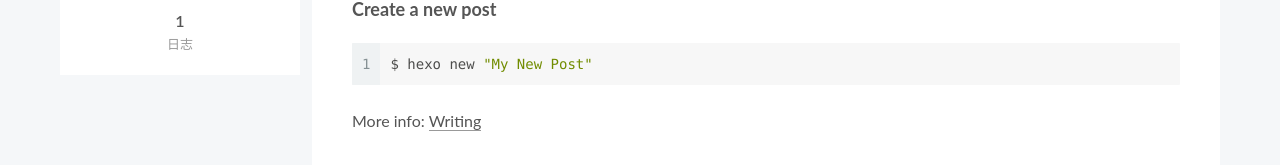
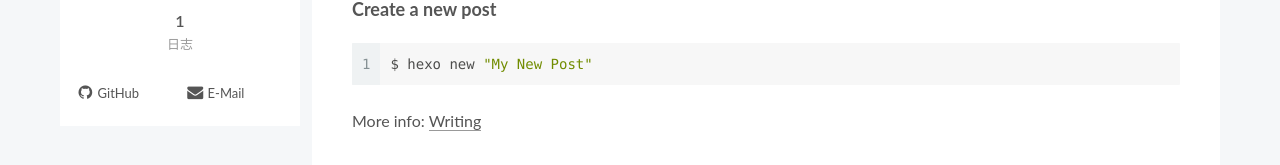
Before and after one commit to zhoukiller/zhoukiller.github.io, a plain HTML site: page 2019/03/02/hello-world/index.html in a window 1280 px wide. Both pictures are taken after a click on the item "站点概览". Shown: the part 393-558 px from the top of the page. Drawn offline with Linux system fonts and the light colour scheme; a script that the page names is missing.

Commit message:
Site updated: 2019-03-02 11:01:34

```diff
--- a/2019/03/02/hello-world/index.html
+++ b/2019/03/02/hello-world/index.html
@@ -493,6 +493,32 @@
 
 
 
+            <div class="links-of-author motion-element">
+
+                <span class="links-of-author-item">
+
+
+
+
+
+
+
+                  <a href="https://github.com/zhoukiller" title="GitHub &rarr; https://github.com/zhoukiller" rel="noopener" target="_blank"><i class="fa fa-fw fa-github"></i>GitHub</a>
+                </span>
+
+                <span class="links-of-author-item">
+
+
+
+
+
+
+
+                  <a href="mailto:zhoukiller@outlook.com" title="E-Mail &rarr; mailto:zhoukiller@outlook.com" rel="noopener" target="_blank"><i class="fa fa-fw fa-envelope"></i>E-Mail</a>
+                </span>
+
+            </div>
+
 
 
 
```
Also changed, not shown: archives/2019/03/index.html (+26 -0 lines), archives/2019/index.html (+26 -0 lines), archives/index.html (+26 -0 lines), index.html (+26 -0 lines).
